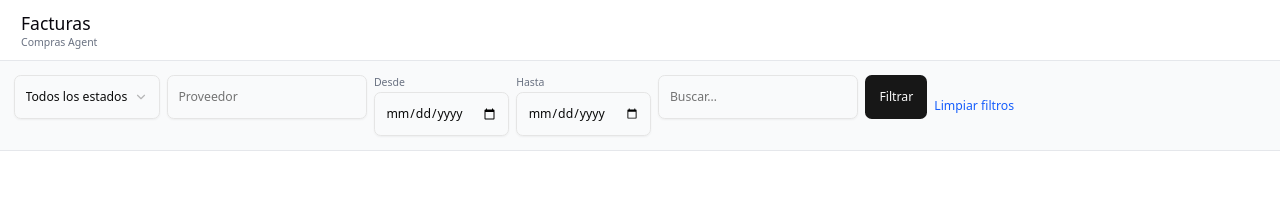
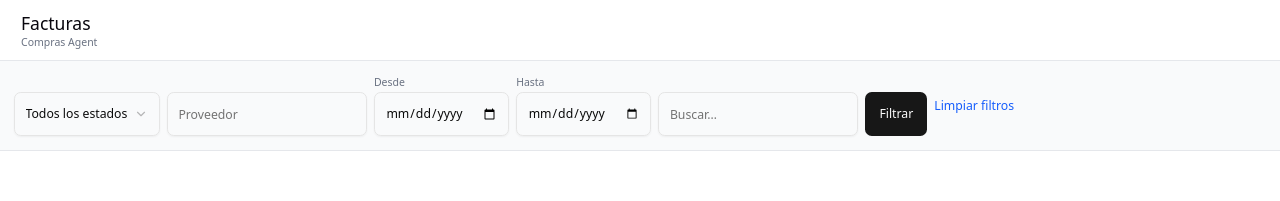
Before and after one commit to maxilambruschini/compras-agent, a React (Vite) app in the folder frontend/: page / in a window 1280 px wide. Shown: the top 201 px of the page. Built offline with nearby package versions, Linux system fonts and the light colour scheme; no server answers.

Commit message:
fix(frontend): bottom-align filter toolbar items with md:items-end

```diff
--- a/frontend/src/components/FilterToolbar.tsx
+++ b/frontend/src/components/FilterToolbar.tsx
@@ -41,7 +41,7 @@
   }
 
   return (
-    <div className="flex flex-col md:flex-row md:flex-wrap gap-2 p-4 bg-gray-50 border-b border-gray-200">
+    <div className="flex flex-col md:flex-row md:flex-wrap md:items-end gap-2 p-4 bg-gray-50 border-b border-gray-200">
       <Select value={status} onValueChange={setStatus}>
         <SelectTrigger className="min-h-[44px] w-full md:w-auto">
           <SelectValue placeholder="Todos los estados" />
```
